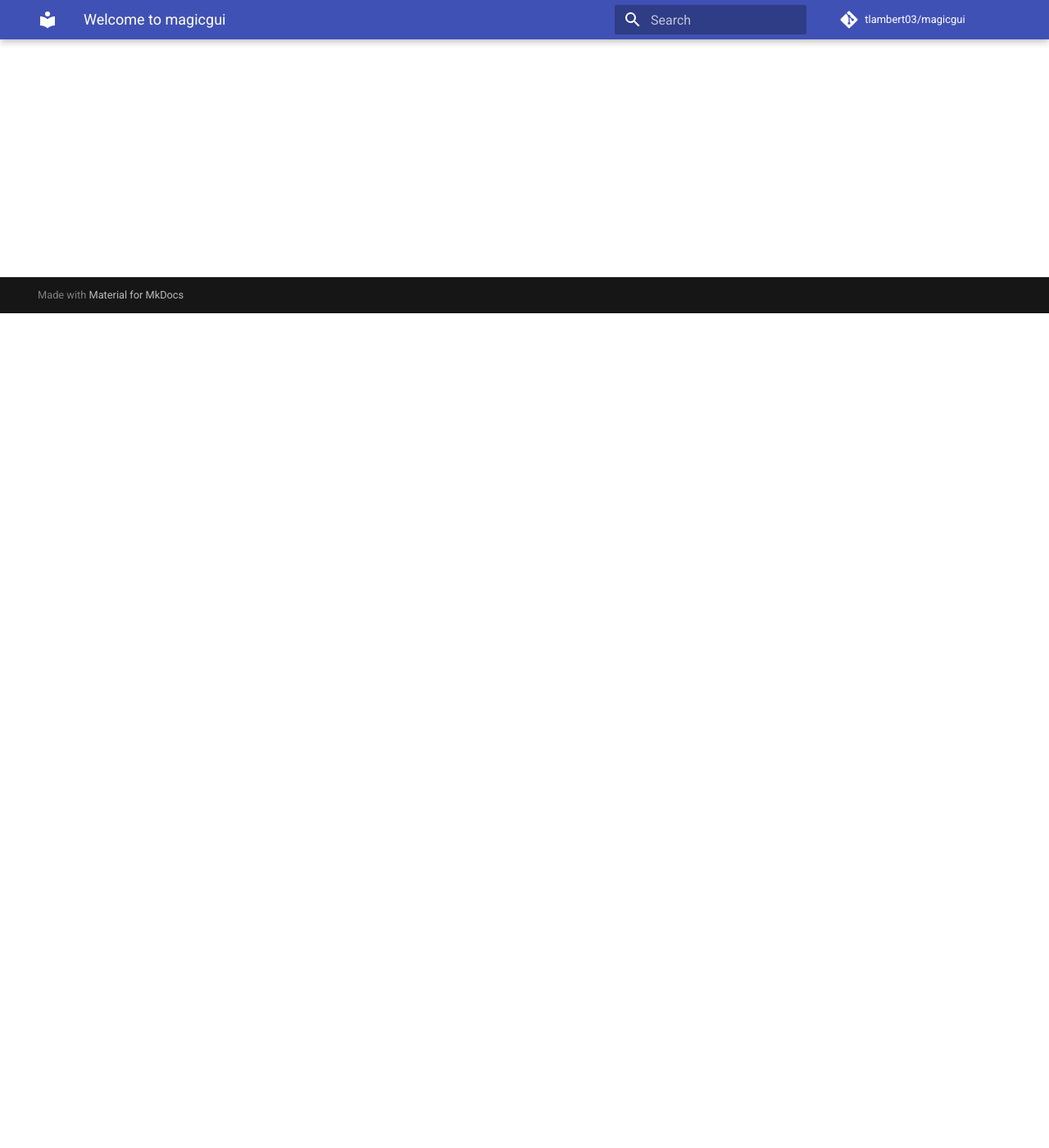
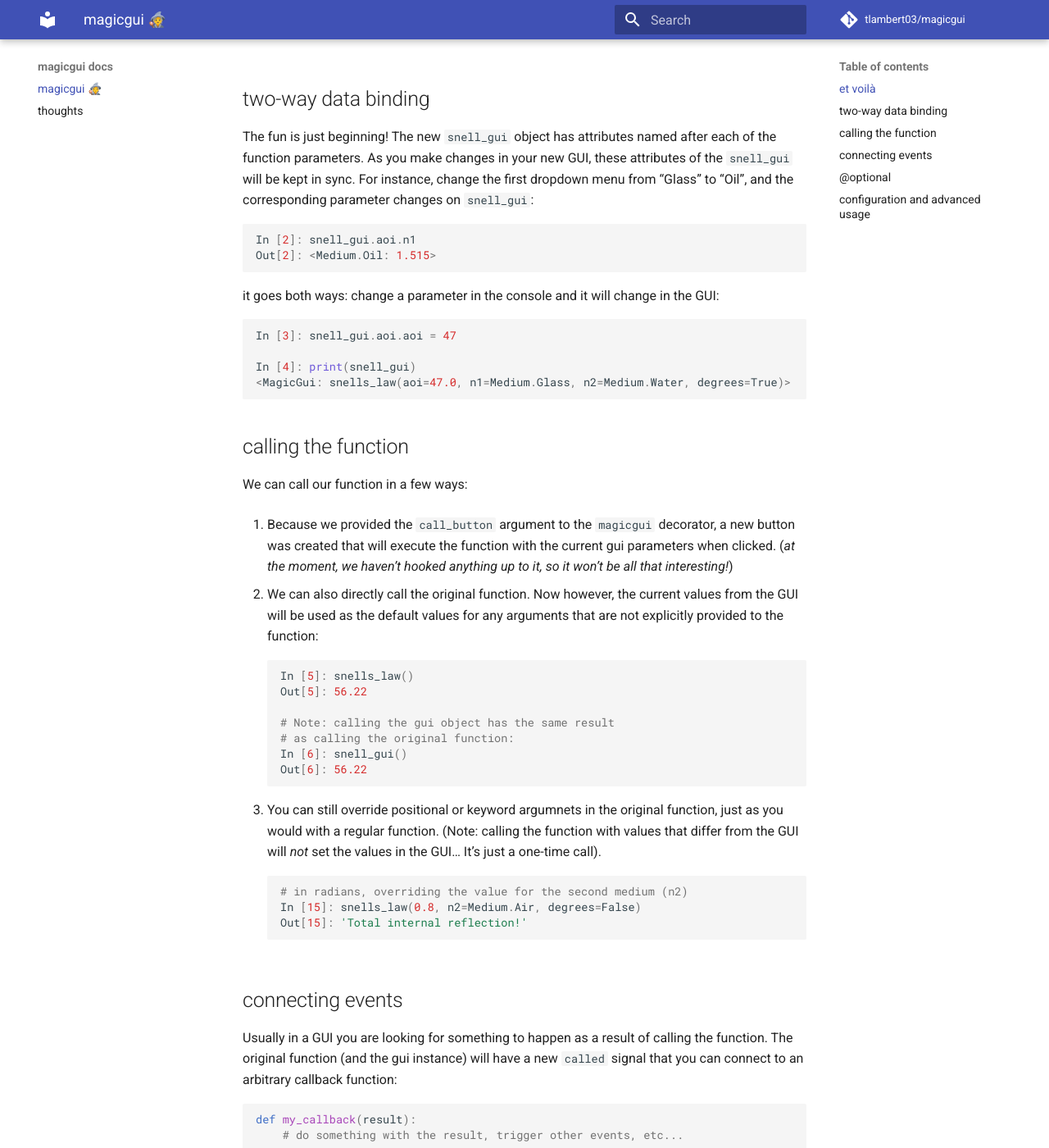
Before and after one commit to pyapp-kit/magicgui, an MkDocs documentation site: the page built from docs/index.md, in a window 1280 px wide and 1400 px high, scrolled down 1018 px. Shown: the whole window at 82% size. Built offline with MkDocs 1.6.1 and Material for MkDocs 9.7.7, drawn with Linux system fonts in a browser that asks for light colours; comment, search, counter and statistics services are not loaded; some of the changed text lies outside the part shown.

Commit message:
main docs page

````diff
--- a/docs/index.md
+++ b/docs/index.md
@@ -1,3 +1,129 @@
-# Welcome to magicgui
+# magicgui 🧙
 
-for our first trick, we will make our docs disappear...
+[![License](https://img.shields.io/pypi/l/magicgui.svg)](LICENSE)
+[![Version](https://img.shields.io/pypi/v/magicgui.svg)](https://pypi.python.org/pypi/magicgui)
+[![Python Version](https://img.shields.io/pypi/pyversions/magicgui.svg)](https://python.org)
+
+build functional GUIs with 2-way binding from functions, using magic.
+
+```python
+import math
+from enum import Enum
+from magicgui import magicgui
+
+# dropdown boxes are best made by creating an enum
+class Medium(Enum):
+    Glass = 1.520
+    Oil = 1.515
+    Water = 1.333
+    Air = 1.0003
+
+# decorate your function with the ``@magicgui`` decorator
+@magicgui(call_button="calculate")
+def snells_law(aoi=30.0, n1=Medium.Glass, n2=Medium.Water, degrees=True):
+    aoi = math.radians(aoi) if degrees else aoi
+    try:
+        result = math.asin(n1.value * math.sin(aoi) / n2.value)
+        return round(math.degrees(result) if degrees else result, 2)
+    except ValueError:
+        # beyond the critical angle
+        return "Total internal reflection!"
+
+# your function will have a new attribute "Gui"
+# calling it instantiates the widget (and, optionally, shows it)
+snell_gui = snells_law.Gui(show=True)
+```
+
+## et voilà
+
+[<img src="img/snells.png" width="542"/>](img/snells.png)
+
+## two-way data binding
+
+The fun is just beginning!  The new `snell_gui` object has attributes named after each of
+the function parameters.  As you make changes in your new GUI, these attributes of the
+`snell_gui` will be kept in sync.  For instance, change the first dropdown menu from
+"Glass" to "Oil", and the corresponding parameter changes on `snell_gui`:
+
+```python
+In [2]: snell_gui.aoi.n1
+Out[2]: <Medium.Oil: 1.515>
+```
+
+it goes both ways: change a parameter in the console and it will change in the GUI:
+
+```python
+In [3]: snell_gui.aoi.aoi = 47
+
+In [4]: print(snell_gui)
+<MagicGui: snells_law(aoi=47.0, n1=Medium.Glass, n2=Medium.Water, degrees=True)>
+```
+
+## calling the function
+
+We can call our function in a few ways:
+
+1. Because we provided the `call_button` argument to the `magicgui` decorator, a new
+   button was created that will execute the function with the current gui parameters
+   when clicked.  (*at the moment, we haven't hooked anything up to it, so it won't*
+   *be all that interesting!*)
+
+2. We can also directly call the original function. Now however, the current values from
+   the GUI will be used as the default values for any arguments that are not explicitly
+   provided to the function:
+
+    ```python
+    In [5]: snells_law()
+    Out[5]: 56.22
+
+    # Note: calling the gui object has the same result
+    # as calling the original function:
+    In [6]: snell_gui()
+    Out[6]: 56.22
+    ```
+
+3. You can still override positional or keyword argumnets in the original function, just
+   as you would with a regular function.  (Note: calling the function with values that
+   differ from the GUI will *not* set the values in the GUI... It's just a one-time
+   call).
+
+    ```python
+    # in radians, overriding the value for the second medium (n2)
+    In [15]: snells_law(0.8, n2=Medium.Air, degrees=False)
+    Out[15]: 'Total internal reflection!'
+    ```
+
+## connecting events
+
+Usually in a GUI you are looking for something to happen as a result of calling the
+function.  The original function (and the gui instance) will have a new `called` signal
+that you can connect to an arbitrary callback function:
+
+```python
+def my_callback(result):
+    # do something with the result, trigger other events, etc...
+    ...
+
+snells_law.called.connect(my_callback)
+```
+
+Now when you call `snells_law()`, or `snell_gui()` again, or click the `calculate` button
+in the gui, `my_callback` will be called with the result of the calculation.
+
+## @optional
+
+Remember, `@decorators` are just [syntactic
+sugar](https://en.wikipedia.org/wiki/Syntactic_sugar): you don't have to use `magicgui`
+to decorate your function declaration. You can also just [call it with your function as
+an argument](https://realpython.com/lessons/syntactic-sugar/):
+
+```python
+# the decorator in the first example could be replaced with this:
+magic_snell = magicgui(snells_law, call_button='calculate')
+snell_gui = magic_snell.Gui(show=True)
+```
+
+## configuration and advanced usage
+
+The `@magicgui` decorator takes a number of options that allow you to configure the GUI
+and it's behavior... More on that soon!
--- a/mkdocs.yml
+++ b/mkdocs.yml
@@ -17,3 +17,4 @@
   - admonition  # notes/alerts: https://python-markdown.github.io/extensions/admonition/
   - smarty      # ASCI to HTML: https://python-markdown.github.io/extensions/smarty/
   - pymdownx.superfences
+  - pymdownx.emoji
````
Also changed, not shown: docs/img/snells.png (added).
